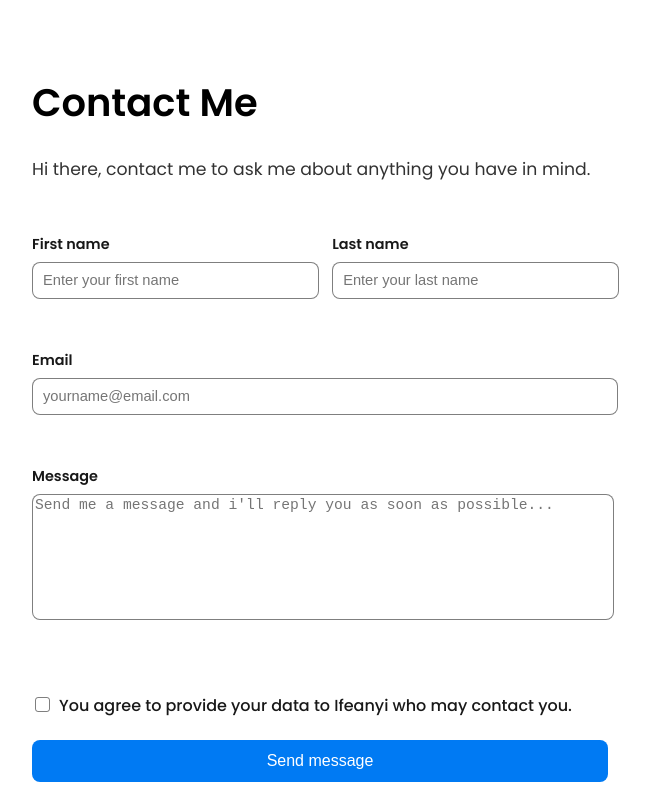
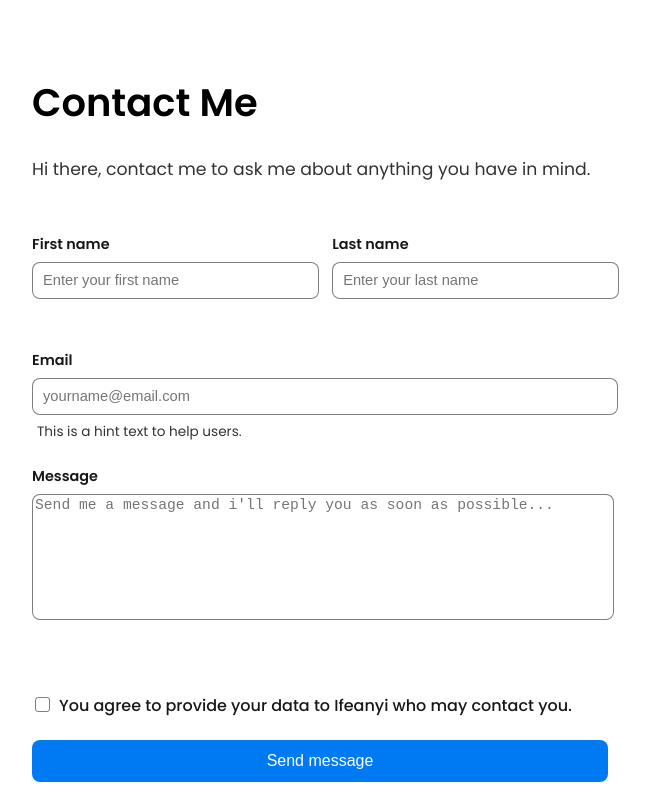
Before and after one commit to ifeanyiHM/Slack-HNG9-Stage1-task-, a React (Create React App) app: page /contact in a window 1280 px wide. Shown: the top 800 px of the page, without its empty margins (320-970 px from the left). Built offline with nearby package versions, Linux system fonts and the light colour scheme.

Commit message:
Updated form validation

```diff
--- a/src/Contact.js
+++ b/src/Contact.js
@@ -8,6 +8,7 @@ const Contact = () => {
     const [email, setEmail] =   useState('');
     const [message, setMessage] = useState('');
     const [error, setError] = useState(false);
+
 
     const handleSubmit = (e) => {
         if (firstName.length == 0 || lastName.length == 0 || email.length == 0 || message.length == 0) {
@@ -61,7 +62,7 @@ const Contact = () => {
                     ]:
                     [
                         <input type="email" id="email" onChange={e => setEmail(e.target.value)} placeholder="yourname@email.com" />,
-                        <p style={{visibility:'hidden'}}>please enter your email</p>
+                        <p style={{color: 'rgb(0, 0, 0)'}}> This is a hint text to help users. </p>
                     ]
                 }
 
```
